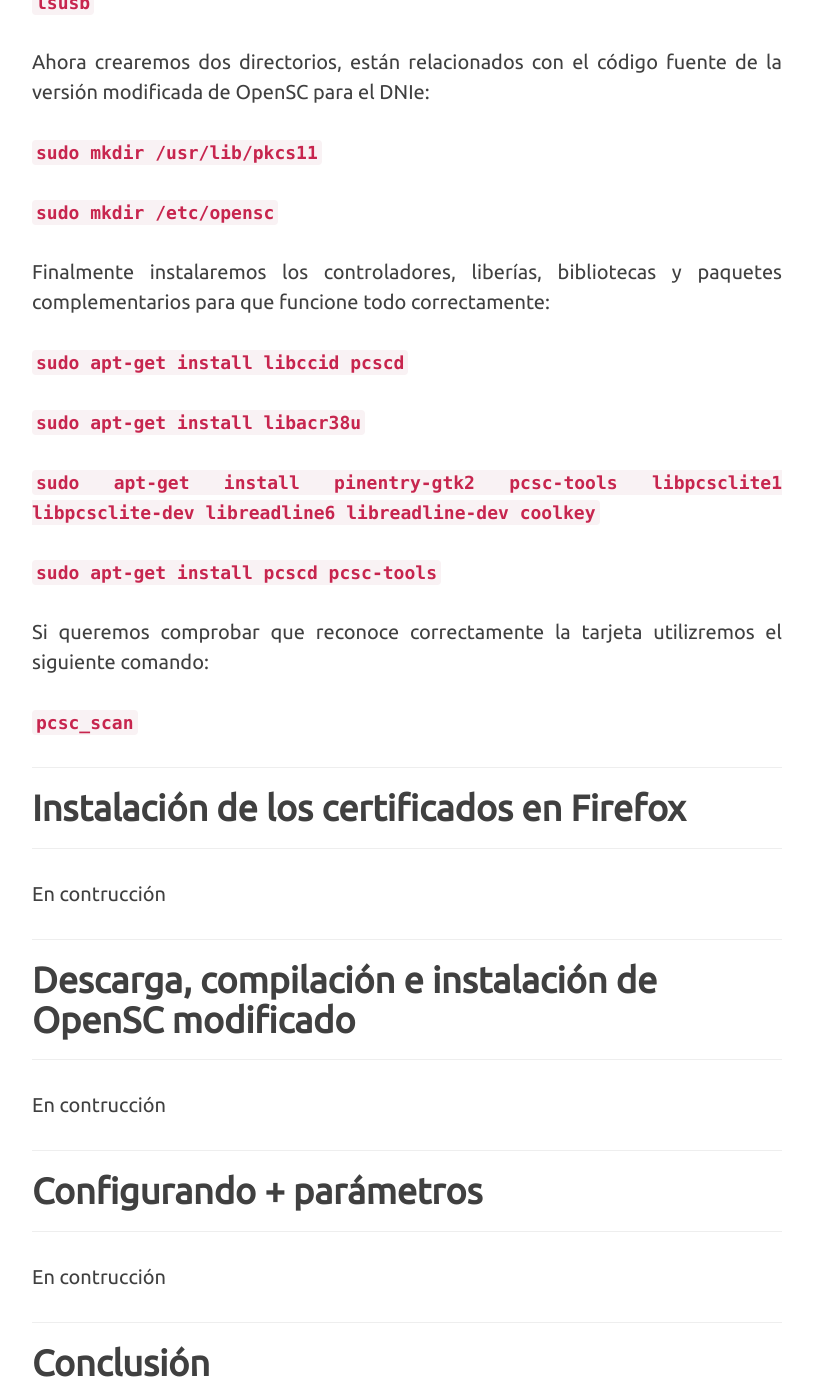
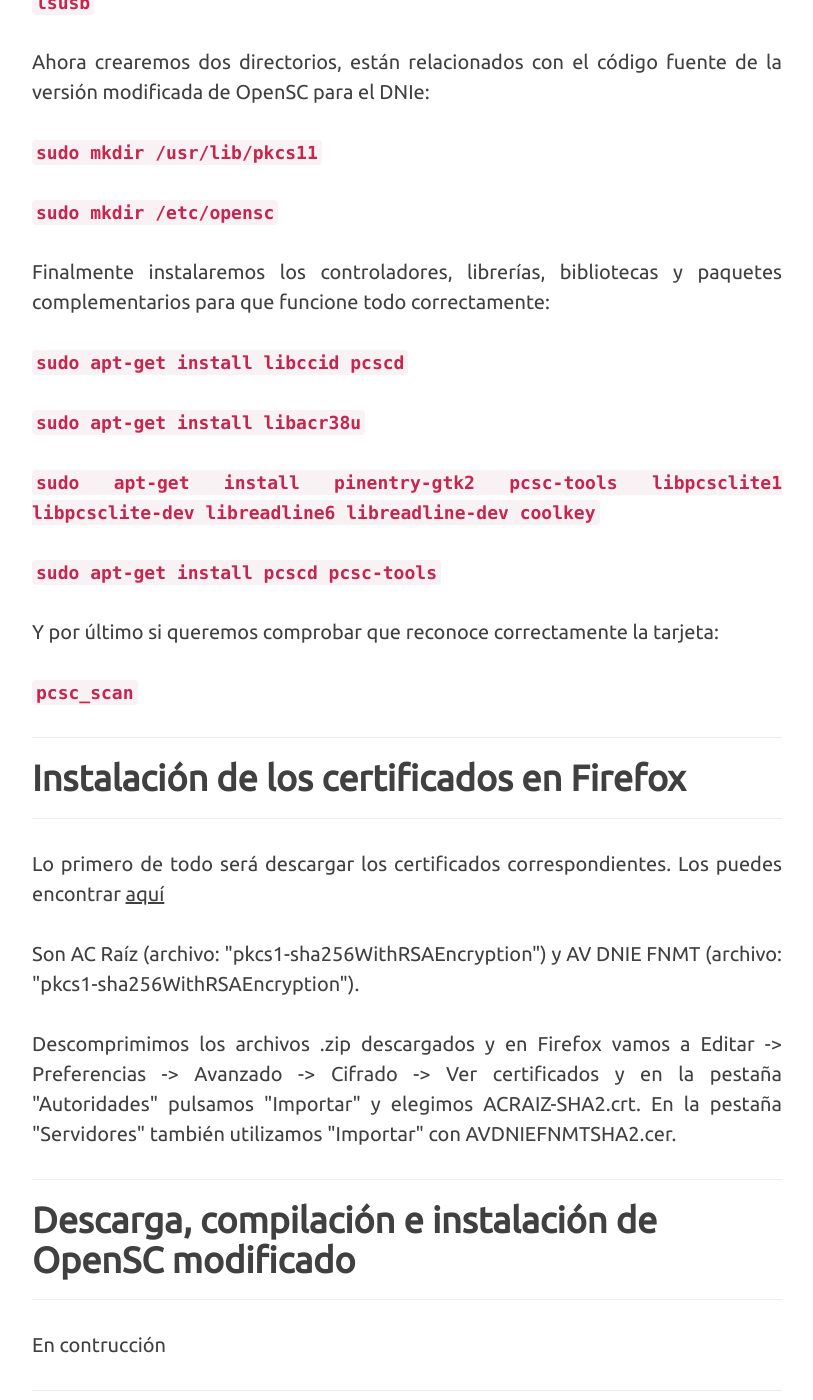
Before and after one commit to R12Leal/R12Leal.github.io, a Jekyll site: the page built from _posts/2015-10-15-dnie-ubuntu.markdown, in a window 1280 px wide and 1400 px high, scrolled down 2835 px. Shown: the whole window, without its empty margins (233-1046 px from the left). Built offline with Jekyll 4.4.1, drawn with Linux system fonts in a browser that asks for light colours; nearby versions of some CDN libraries; comment, search, counter and statistics services are not loaded; some of the changed text lies outside the part shown.

Commit message:
Update 09/11/2015

```diff
--- a/_posts/2015-10-15-dnie-ubuntu.markdown
+++ b/_posts/2015-10-15-dnie-ubuntu.markdown
@@ -29,24 +29,27 @@ header-img: 	"img/post/post_dnie/dnie-linux.jpg"
 <p><strong><code>sudo apt-get install oracle-java8-installer</code></strong></p>
 <p><strong><code>sudo update-java-alternatives -s java-8-oracle</code></strong></p>
 <hr />
-<h2 class="section-heading">Instalación de liberías, bibliotecas y controladores</h2>
+<h2 class="section-heading">Instalación de controladores, librerías y bibliotecas</h2>
 <hr />
 <p>Primero comprobaremos que nuestro sistema reconoce el lector, en la terminal ejecutamos el siguiente comando:</p>
 <p><strong><code>lsusb</code></strong></p>
 <p>Ahora crearemos dos directorios, están relacionados con el código fuente de la versión modificada de OpenSC para el DNIe:</p>
 <p><strong><code>sudo mkdir /usr/lib/pkcs11</code></strong></p>
 <p><strong><code>sudo mkdir /etc/opensc</code></strong></p>
-<p>Finalmente instalaremos los controladores, liberías, bibliotecas y paquetes complementarios para que funcione todo correctamente:</p>
+<p>Finalmente instalaremos los controladores, librerías, bibliotecas y paquetes complementarios para que funcione todo correctamente:</p>
 <p><strong><code>sudo apt-get install libccid pcscd</code></strong></p>
 <p><strong><code>sudo apt-get install libacr38u</code></strong></p>
 <p><strong><code>sudo apt-get install pinentry-gtk2 pcsc-tools libpcsclite1 libpcsclite-dev libreadline6 libreadline-dev coolkey</code></strong></p>
 <p><strong><code>sudo apt-get install pcscd pcsc-tools</code></strong></p>
-<p>Si queremos comprobar que reconoce correctamente la tarjeta utilizremos el siguiente comando:</p>
+<p>Y por último si queremos comprobar que reconoce correctamente la tarjeta:</p>
 <p><strong><code>pcsc_scan</code></strong></p>
 <hr />
 <h2 class="section-heading">Instalación de los certificados en Firefox</h2>
 <hr />
-<p>En contrucción</p>
+<p>Lo primero de todo será descargar los certificados correspondientes. Los puedes encontrar <a href="http://www.dnielectronico.es/PortalDNIe/PRF1_Cons02.action?pag=REF_077" title="Certificados DNIe" target="_blank">aquí</a></p>
+<p>Son AC Raíz (archivo: "pkcs1-sha256WithRSAEncryption") y AV DNIE FNMT (archivo: "pkcs1-sha256WithRSAEncryption").</p>
+<p>Descomprimimos los archivos .zip descargados y en Firefox vamos a Editar -> Preferencias -> Avanzado -> Cifrado -> Ver certificados y en la pestaña "Autoridades" pulsamos "Importar" y elegimos ACRAIZ-SHA2.crt. En la pestaña
+"Servidores" también utilizamos "Importar" con AVDNIEFNMTSHA2.cer.</p>
 <hr />
 <h2 class="section-heading">Descarga, compilación e instalación de OpenSC modificado</h2>
 <hr />
```
